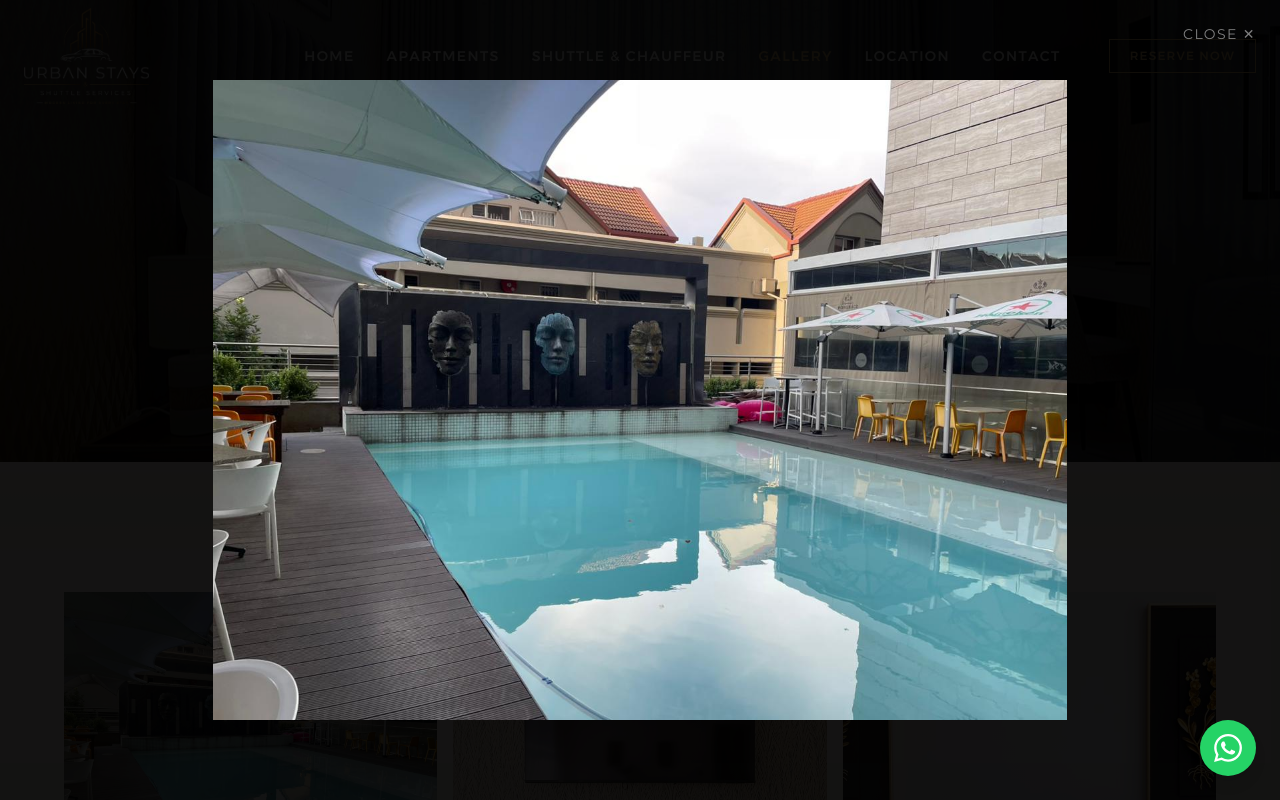
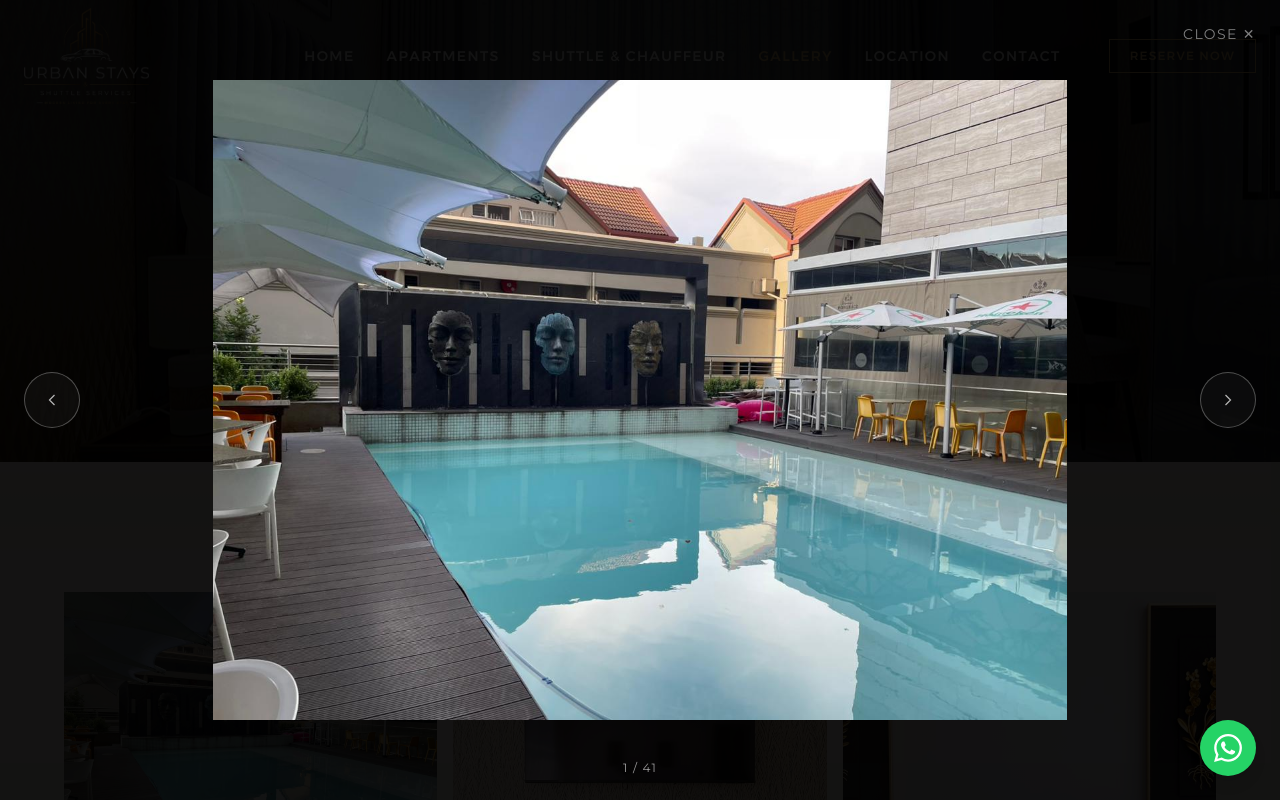
Before and after one commit to osamacreative01-max/URBAN-STAYS, a Next.js app: page /gallery in a window 1280 px wide. Both pictures are taken after a click on the element 250 px from the left and 731 px from the top of the page. Shown: the top 800 px of the page. Built offline with nearby package versions, Linux system fonts and the light colour scheme.

Commit message:
Add lightbox navigation with prev/next buttons, keyboard and wheel support

```diff
--- a/app/gallery/page.tsx
+++ b/app/gallery/page.tsx
@@ -1,6 +1,6 @@
 "use client";
 
-import { useState } from "react";
+import { useState, useEffect } from "react";
 import ScrollObserver from "@/components/ScrollObserver";
 
 const categories = ["All", "Apartments", "Interiors", "Shuttle & Chauffeur", "Sandton"];
@@ -51,12 +51,47 @@ const galleryItems = [
 
 export default function GalleryPage() {
   const [activeCategory, setActiveCategory] = useState("All");
-  const [lightboxItem, setLightboxItem] = useState<typeof galleryItems[0] | null>(null);
+  const [lightboxIndex, setLightboxIndex] = useState<number | null>(null);
 
   const filtered =
     activeCategory === "All"
       ? galleryItems
       : galleryItems.filter((item) => item.category === activeCategory);
+
+  const lightboxItem = lightboxIndex !== null ? filtered[lightboxIndex] : null;
+
+  const closeLightbox = () => setLightboxIndex(null);
+
+  const nextImage = () => {
+    setLightboxIndex((prev) => (prev === null ? null : (prev + 1) % filtered.length));
+  };
+
+  const prevImage = () => {
+    setLightboxIndex((prev) => (prev === null ? null : (prev - 1 + filtered.length) % filtered.length));
+  };
+
+  useEffect(() => {
+    if (lightboxIndex === null) return;
+
+    const handleKeyDown = (e: KeyboardEvent) => {
+      if (e.key === "Escape") closeLightbox();
+      if (e.key === "ArrowRight") nextImage();
+      if (e.key === "ArrowLeft") prevImage();
+    };
+
+    const handleWheel = (e: WheelEvent) => {
+      if (e.deltaY > 0) nextImage();
+      else prevImage();
+    };
+
+    window.addEventListener("keydown", handleKeyDown);
+    window.addEventListener("wheel", handleWheel, { passive: true });
+
+    return () => {
+      window.removeEventListener("keydown", handleKeyDown);
+      window.removeEventListener("wheel", handleWheel);
+    };
+  }, [lightboxIndex, filtered.length]);
 
   return (
     <>
@@ -131,11 +166,11 @@ export default function GalleryPage() {
         style={{ background: "linear-gradient(180deg, #F7F3EA 0%, #F2EDDF 50%, #F7F3EA 100%)" }}
       >
         <div className="max-w-6xl mx-auto columns-1 sm:columns-2 lg:columns-3 gap-4">
-          {filtered.map((item) => (
+          {filtered.map((item, i) => (
             <div
               key={item.id}
               className={`break-inside-avoid mb-4 overflow-hidden cursor-pointer group relative ${item.aspectClass}`}
-              onClick={() => setLightboxItem(item)}
+              onClick={() => setLightboxIndex(i)}
               style={{ display: "block" }}
             >
               {/* Placeholder background always visible */}
@@ -194,16 +229,61 @@ export default function GalleryPage() {
         <div
           className="fixed inset-0 z-50 flex items-center justify-center p-6"
           style={{ backgroundColor: "rgba(0,0,0,0.92)" }}
-          onClick={() => setLightboxItem(null)}
+          onClick={closeLightbox}
         >
           <button
-            className="absolute top-6 right-6 font-lato text-sm tracking-widest uppercase transition-opacity hover:opacity-100"
+            className="absolute top-6 right-6 font-lato text-sm tracking-widest uppercase transition-opacity hover:opacity-100 z-10"
             style={{ color: "rgba(255,255,255,0.7)", opacity: 0.7 }}
-            onClick={() => setLightboxItem(null)}
+            onClick={closeLightbox}
             aria-label="Close lightbox"
           >
             Close ✕
           </button>
+
+          {/* Prev button */}
+          <button
+            className="absolute left-2 sm:left-6 top-1/2 -translate-y-1/2 z-10 flex items-center justify-center transition-all hover:opacity-100"
+            style={{
+              width: "clamp(40px, 8vw, 56px)",
+              height: "clamp(40px, 8vw, 56px)",
+              opacity: 0.7,
+              border: "1px solid rgba(255,255,255,0.4)",
+              borderRadius: "50%",
+              backgroundColor: "rgba(255,255,255,0.05)",
+            }}
+            onClick={(e) => {
+              e.stopPropagation();
+              prevImage();
+            }}
+            aria-label="Previous image"
+          >
+            <svg viewBox="0 0 24 24" fill="none" stroke="white" strokeWidth="1.5" className="w-5 h-5">
+              <polyline points="15 18 9 12 15 6" />
+            </svg>
+          </button>
+
+          {/* Next button */}
+          <button
+            className="absolute right-2 sm:right-6 top-1/2 -translate-y-1/2 z-10 flex items-center justify-center transition-all hover:opacity-100"
+            style={{
+              width: "clamp(40px, 8vw, 56px)",
+              height: "clamp(40px, 8vw, 56px)",
+              opacity: 0.7,
+              border: "1px solid rgba(255,255,255,0.4)",
+              borderRadius: "50%",
+              backgroundColor: "rgba(255,255,255,0.05)",
+            }}
+            onClick={(e) => {
+              e.stopPropagation();
+              nextImage();
+            }}
+            aria-label="Next image"
+          >
+            <svg viewBox="0 0 24 24" fill="none" stroke="white" strokeWidth="1.5" className="w-5 h-5">
+              <polyline points="9 18 15 12 9 6" />
+            </svg>
+          </button>
+
           <div
             className="max-w-4xl w-full overflow-hidden relative"
             style={{ minHeight: "50vh", maxHeight: "80vh" }}
@@ -215,6 +295,14 @@ export default function GalleryPage() {
               style={{ objectFit: "contain", maxHeight: "80vh" }}
             />
           </div>
+
+          {/* Counter */}
+          <div
+            className="absolute bottom-6 left-1/2 -translate-x-1/2 font-lato text-xs tracking-widest z-10"
+            style={{ color: "rgba(255,255,255,0.6)" }}
+          >
+            {lightboxIndex !== null ? lightboxIndex + 1 : 0} / {filtered.length}
+          </div>
         </div>
       )}
     </>
```
